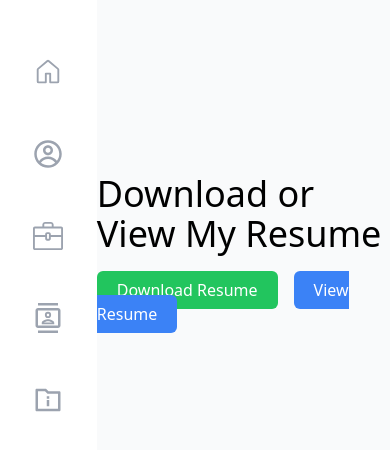
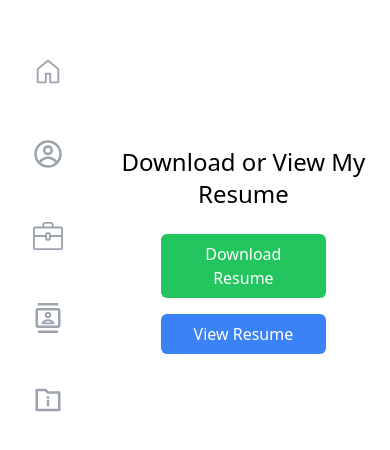
Before and after one commit to MaherHazbaz/Portfoli, a React (Vite) app in the folder client/: page /resume in a window 390 px wide. Shown: the part 172-622 px from the top of the page. Built offline with nearby package versions, Linux system fonts and the light colour scheme; the HTML template or start-up script is replaced by a standard one.

Commit message:
resume responsive

```diff
--- a/client/src/Pages/Resume.jsx
+++ b/client/src/Pages/Resume.jsx
@@ -4,23 +4,23 @@ import Navbar from "../Layouts/Navbar";
 const Resume = () => {
   return (
     <>
-      <div className="flex h-screen">
+      <div className="grid grid-flow-col md:flex-row h-screen">
         {/* Left-side Navbar */}
-        <div className="flex flex-col items-center">
+        <div className="  bg-transparent">
           <Navbar />
         </div>
 
         {/* Main Content */}
-        <div className="flex-1 flex flex-col items-center justify-center bg-gray-50">
-          <h1 className="text-4xl font-thin mb-6">
+        <div className="flex-1 flex flex-col items-start justify-center  md:p-5">
+          <h1 className="text-2xl md:text-4xl font-thin mb-6 text-center ite">
             Download or View My Resume
           </h1>
-          <div className="space-x-4">
+          <div className="space-y-4 md:space-x-4 md:space-y-0 flex flex-col md:flex-row px-16">
             {/* Download Button */}
             <a
               href="/Documents/Resume.pdf"
               download="MaherResume.pdf"
-              className="bg-green-500 text-white px-5 py-2 rounded-md hover:bg-green-600 transition"
+              className="bg-green-500 text-white px-5 py-2 rounded-md hover:bg-green-600 transition text-center"
             >
               Download Resume
             </a>
@@ -30,7 +30,7 @@ const Resume = () => {
               href="/Documents/Resume.pdf"
               target="_blank"
               rel="noopener noreferrer"
-              className="bg-blue-500 text-white px-5 py-2 rounded-md hover:bg-blue-600 transition"
+              className="bg-blue-500 text-white px-5 py-2 rounded-md hover:bg-blue-600 transition text-center"
             >
               View Resume
             </a>
```
